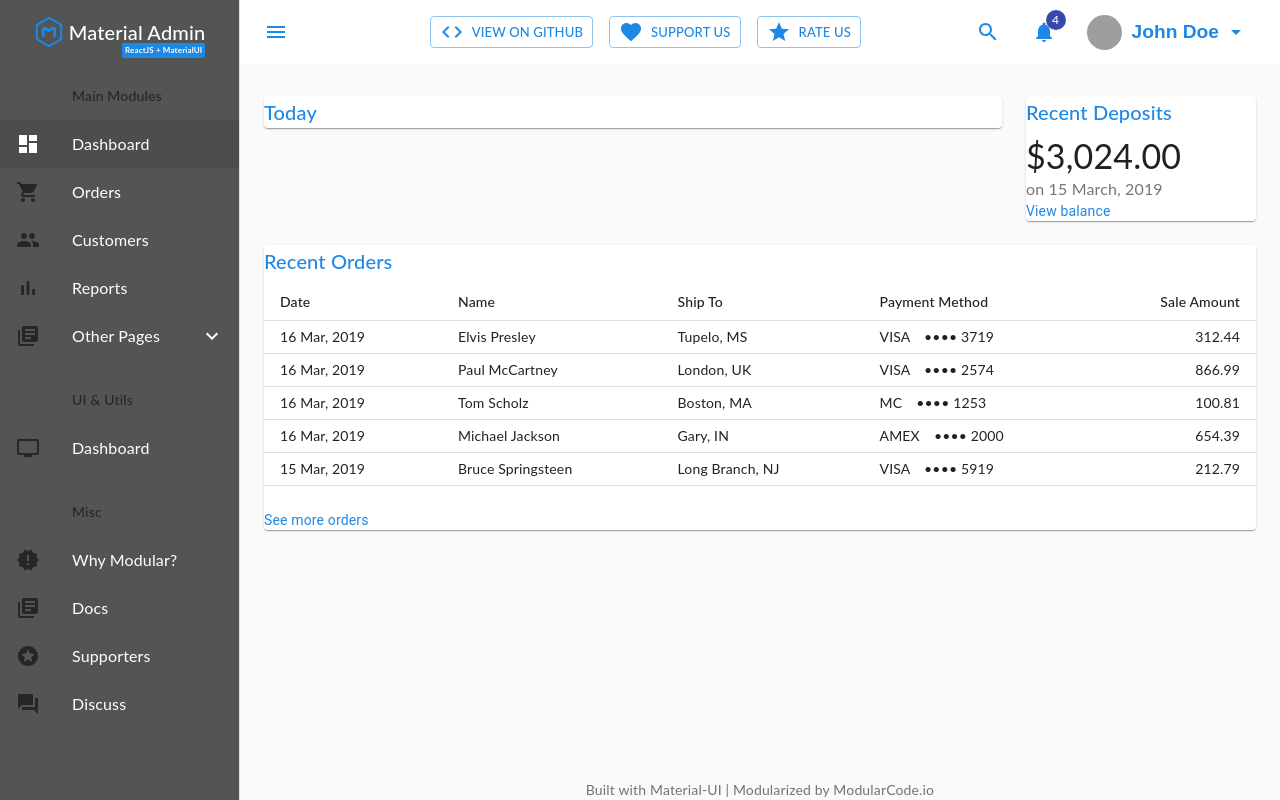
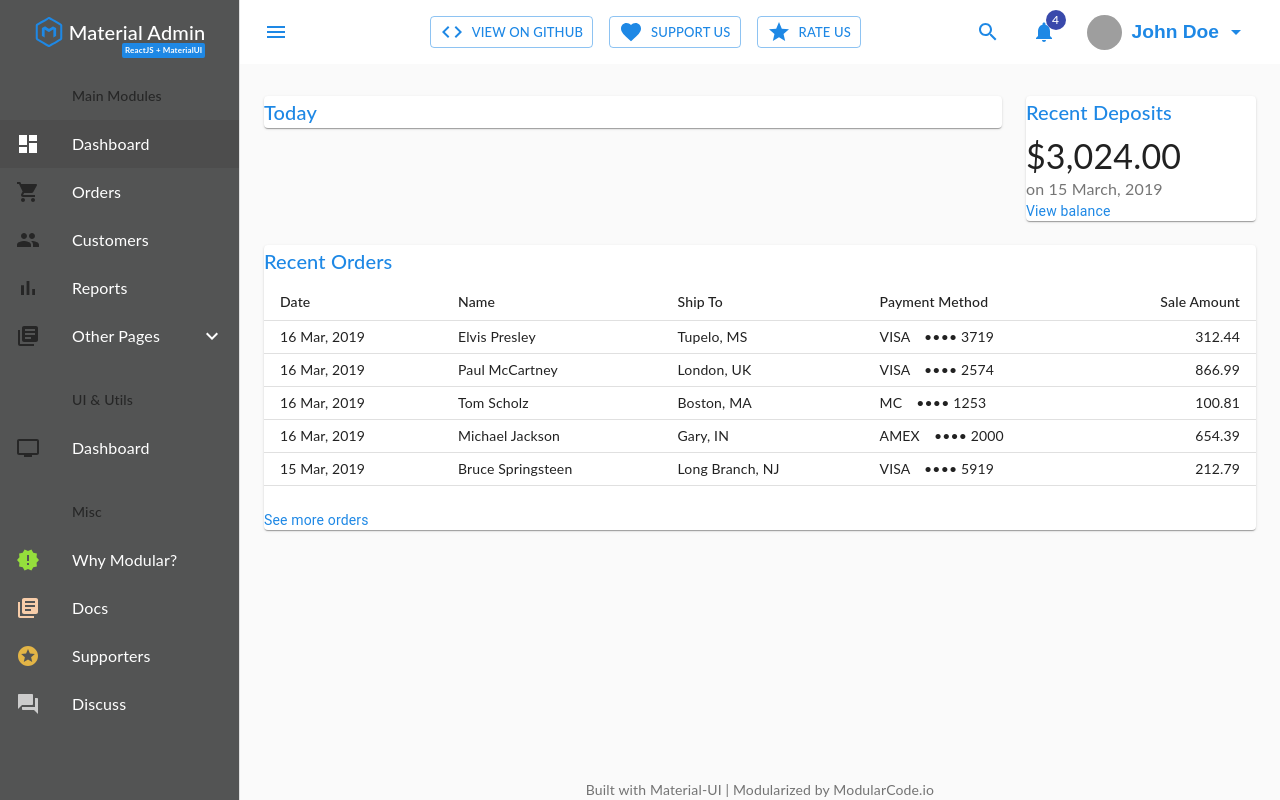
Before and after one commit to biggestredapple/react-material, a React (Create React App) app: page / in a window 1280 px wide. Built offline with nearby package versions, Linux system fonts and the light colour scheme; grey boxes are pictures that could not be loaded.

Commit message:
Sidebar Navigation
Naming Update

```diff
--- a/package.json
+++ b/package.json
@@ -1,7 +1,7 @@
 {
   "name": "@modularcode/material-admin-react",
   "version": "0.1.0",
-  "description": "Modular Material Admin React: Free MaterialUI+ReactJS+TypeScript theme",
+  "description": "Modular Material Admin + React: Free MaterialUI, ReactJS, TypeScript theme",
   "repository": {
     "type": "git",
     "url": "https://github.com/modularcode/material-admin-react.git"
--- a/public/index.html
+++ b/public/index.html
@@ -19,7 +19,7 @@
       work correctly both with client-side routing and a non-root public URL.
       Learn how to configure a non-root public URL by running `npm run build`.
     -->
-    <title>Modular +  Material Admin React</title>
+    <title>Modular Material Admin + React</title>
   </head>
   <body>
     <noscript>You need to enable JavaScript to run this app.</noscript>
--- a/src/App.tsx
+++ b/src/App.tsx
@@ -8,8 +8,6 @@ import Auth from './Auth/Auth'
 import Dashboard from './Dashboard/Dashboard'
 
 const App = () => {
-  console.log('rerendered app')
-
   return (
     <div className="App">
       <CssBaseline />
--- a/src/Dashboard/Home/Home.tsx
+++ b/src/Dashboard/Home/Home.tsx
@@ -1,11 +1,11 @@
 import React from 'react'
 // import clsx from 'clsx'
-import { makeStyles } from '@material-ui/core/styles'
+// import { makeStyles } from '@material-ui/core/styles'
 
 import Grid from '@material-ui/core/Grid'
 import Paper from '@material-ui/core/Paper'
 
-import { Theme } from '_theme'
+// import { Theme } from '_theme'
 
 import PageContainer from '../_common/BasePageContainer'
 import Chart from './Chart'
@@ -13,7 +13,7 @@ import Deposits from './Deposits'
 import Orders from './Orders'
 
 export default function Home() {
-  const classes = useStyles()
+  // const classes = useStyles()
 
   return (
     <PageContainer>
@@ -41,9 +41,9 @@ export default function Home() {
   )
 }
 
-const useStyles = makeStyles((theme: Theme) => ({
-  container: {
-    paddingTop: theme.spacing(4),
-    paddingBottom: theme.spacing(4),
-  },
-}))
+// const useStyles = makeStyles((theme: Theme) => ({
+//   container: {
+//     paddingTop: theme.spacing(4),
+//     paddingBottom: theme.spacing(4),
+//   },
+// }))
--- a/src/Dashboard/_common/TheSidebar/SidebarNav.tsx
+++ b/src/Dashboard/_common/TheSidebar/SidebarNav.tsx
@@ -3,7 +3,6 @@ import { makeStyles, createStyles } from '@material-ui/core/styles'
 import List from '@material-ui/core/List'
 import ListSubheader from '@material-ui/core/ListSubheader'
 
-import { SvgIconProps } from '@material-ui/core/SvgIcon'
 import IconDashboard from '@material-ui/icons/Dashboard'
 import IconShoppingCart from '@material-ui/icons/ShoppingCart'
 import IconPeople from '@material-ui/icons/People'
@@ -15,24 +14,15 @@ import IconStars from '@material-ui/icons/Stars'
 import IconNewReleases from '@material-ui/icons/NewReleases'
 
 import { Theme } from '_theme'
-import SidebarNavListItem from './SidebarNavListItem'
+import SidebarNavListItems from './SidebarNavListItems'
 
-interface SidebarNavProps {
+export interface SidebarNavProps {
   isCollapsed: boolean
 }
 
-interface SidebarNavListItem {
-  name: string
-  link?: string
-  Icon?: React.ComponentType<SvgIconProps>
-  IconStyle?: object
-}
-
-interface SidebarNavListProps {
-  items: SidebarNavListItem[]
-  isNested?: boolean
-  isCollapsed?: boolean
-}
+const SidebarNav = (props: SidebarNavProps) => {
+  const { isCollapsed } = props
+  const classes = useStyles()
 
   const sidebarNavListItemsMain = [
     {
@@ -104,59 +94,27 @@ const sidebarNavListItemsMisc = [
       name: 'Why Modular?',
       link: '/demo/features',
       Icon: IconNewReleases,
-    IconStyle: {
-      color: '#95de3c',
-    },
+      IconClassName: classes.iconFeatures,
     },
     {
       name: 'Docs',
       link: '/demo/docs',
       Icon: IconLibraryBooks,
-    IconStyle: {
-      color: '#f8cda9',
-    },
+      IconClassName: classes.iconDocs,
     },
     {
       name: 'Supporters',
       link: '/demo/supporters',
       Icon: IconStars,
-    IconStyle: {
-      color: '#e3b546',
-    },
+      IconClassName: classes.iconSupporters,
     },
     {
       name: 'Discuss',
       link: '/demo/discuss',
       Icon: IconQuestionAnswer,
-    IconStyle: {
-      color: '#ccc',
-    },
+      IconClassName: classes.iconDiscuss,
     },
   ]
-
-const SidebarNavListItems: React.FC<SidebarNavListProps> = (
-  props: SidebarNavListProps,
-) => {
-  const { items = [], isCollapsed = false, isNested = false } = props
-  // const classes = useStyles()
-
-  return (
-    <>
-      {items.map(item => (
-        <SidebarNavListItem
-          {...item}
-          isCollapsed={isCollapsed}
-          isNested={isNested}
-          key={item.name || item.link}
-        />
-      ))}
-    </>
-  )
-}
-
-const SidebarNav = (props: SidebarNavProps) => {
-  const { isCollapsed } = props
-  const classes = useStyles()
 
   return (
     <div>
@@ -197,6 +155,18 @@ const useStyles = makeStyles((theme: Theme) =>
     navList: {
       width: theme.sidebar.width,
     },
+    iconFeatures: {
+      color: '#95de3c',
+    },
+    iconDocs: {
+      color: '#f8cda9',
+    },
+    iconSupporters: {
+      color: '#e3b546',
+    },
+    iconDiscuss: {
+      color: '#ccc',
+    },
   }),
 )
 
--- a/src/Dashboard/_common/TheSidebar/SidebarNavListItem.tsx
+++ b/src/Dashboard/_common/TheSidebar/SidebarNavListItem.tsx
@@ -1,5 +1,5 @@
 import React, { forwardRef, HTMLAttributes } from 'react'
-import PropTypes, { any } from 'prop-types'
+import PropTypes from 'prop-types'
 import clsx from 'clsx'
 
 import { makeStyles, createStyles } from '@material-ui/core/styles'
@@ -12,8 +12,7 @@ import Tooltip from '@material-ui/core/Tooltip'
 import Collapse from '@material-ui/core/Collapse'
 import Divider from '@material-ui/core/Divider'
 
-// import { SvgIconProps } from '@material-ui/core/SvgIcon'
-
+import { SvgIconProps } from '@material-ui/core/SvgIcon'
 import IconExpandLess from '@material-ui/icons/ExpandLess'
 import IconExpandMore from '@material-ui/icons/ExpandMore'
 import IconSpacer from '@material-ui/icons/FiberManualRecord'
@@ -25,6 +24,9 @@ export const SidebarNavListItemPropTypes = {
   name: PropTypes.string.isRequired,
   link: PropTypes.string,
   Icon: PropTypes.elementType,
+  IconStyles: PropTypes.object,
+  IconClassName: PropTypes.string,
+  IconClassNameActive: PropTypes.string,
   isCollapsed: PropTypes.bool,
   isOpen: PropTypes.bool,
   isNested: PropTypes.bool,
@@ -38,7 +40,9 @@ export const SidebarNavListItemPropTypes = {
 export type SidebarNavListItemProps = PropTypes.InferProps<
   typeof SidebarNavListItemPropTypes
 > & {
-  // Icon?: React.ComponentType<SvgIconProps>
+  Icon?: React.ComponentType<SvgIconProps>
+  IconStyles?: React.CSSProperties
+  IconClassName?: string
   items?: SidebarNavListItemProps[]
 }
 
@@ -62,20 +66,38 @@ export const ListItemLink: React.ExoticComponent<NavLinkProps> = forwardRef(
 export const ListItemComponent: React.ExoticComponent<
   ListItemComponentProps
 > = forwardRef((props: ListItemComponentProps, ref: React.Ref<HTMLDivElement>) => {
+  // Omit isCollapsed
+  const { isCollapsed, ...newProps } = props
+  const classes = useStyles()
+
   const component =
     typeof props.link === 'string' ? (
-      <ListItem {...props} button component={ListItemLink} to={props.link} />
+      <ListItem {...newProps} button component={ListItemLink} to={props.link} />
     ) : (
-      <ListItem {...props} button ref={ref} />
+      <ListItem {...newProps} button ref={ref} />
     )
 
-  return <div ref={ref}>{component}</div>
+  return (
+    <div ref={ref} className={clsx(isCollapsed && classes.navItemCollapsedWrapper)}>
+      {component}
+    </div>
+  )
 })
 
 const SidebarNavListItem: React.FC<SidebarNavListItemProps> = (
   props: SidebarNavListItemProps,
 ) => {
-  const { name, link, Icon, isCollapsed, isNested, className, items = [] } = props
+  const {
+    name,
+    link,
+    Icon,
+    IconStyles = {},
+    IconClassName = '',
+    isCollapsed,
+    isNested,
+    className,
+    items = [],
+  } = props
   const isTooltipEnabeld = isCollapsed
   const classes = useStyles()
   const isExpandable = items && items.length > 0
@@ -102,10 +124,14 @@ const SidebarNavListItem: React.FC<SidebarNavListItemProps> = (
       isCollapsed={isCollapsed}
       onClick={handleClick}
     >
-      {!!ListItemIconInner && <ListItemIcon>{ListItemIconInner}</ListItemIcon>}
+      {!!ListItemIconInner && (
+        <ListItemIcon style={IconStyles} className={IconClassName}>
+          {ListItemIconInner}
+        </ListItemIcon>
+      )}
       <ListItemText primary={name} />
-      {isExpandable && !isCollapsed && !open && <IconExpandMore />}
-      {isExpandable && !isCollapsed && open && <IconExpandLess />}
+      {isExpandable && !open && <IconExpandMore className={classes.iconToggle} />}
+      {isExpandable && open && <IconExpandLess className={classes.iconToggle} />}
     </ListItemComponent>
   )
 
@@ -154,6 +180,7 @@ const useStyles = makeStyles((theme: Theme) =>
       paddingLeft: theme.spacing(11),
     },
     navItem: {
+      position: 'relative',
       '&.active': {
         background: 'rgba(0, 0, 0, 0.08)',
         '& .MuiListItemIcon-root': {
@@ -165,7 +192,18 @@ const useStyles = makeStyles((theme: Theme) =>
       whiteSpace: 'nowrap',
       flexWrap: 'nowrap',
       width: theme.sidebar.widthCollapsed,
+      '& $iconToggle': {
+        position: 'absolute',
+        bottom: -1,
+        fontSize: 14,
+        left: '50%',
+        marginLeft: '-0.5em',
+      },
     },
+    navItemCollapsedWrapper: {
+      width: theme.sidebar.widthCollapsed,
+    },
+    iconToggle: {},
     iconSpacer: {
       fontSize: 13,
       marginLeft: 6,
--- /dev/null
+++ b/src/Dashboard/_common/TheSidebar/SidebarNavListItems.tsx
@@ -0,0 +1,31 @@
+import React from 'react'
+
+import SidebarNavListItem, { SidebarNavListItemProps } from './SidebarNavListItem'
+
+export interface SidebarNavListItemsProps {
+  items: SidebarNavListItemProps[]
+  isNested?: boolean
+  isCollapsed?: boolean
+}
+
+const SidebarNavListItems: React.FC<SidebarNavListItemsProps> = (
+  props: SidebarNavListItemsProps,
+) => {
+  const { items = [], isCollapsed = false, isNested = false } = props
+  // const classes = useStyles()
+
+  return (
+    <>
+      {items.map((item, index) => (
+        <SidebarNavListItem
+          {...item}
+          isCollapsed={isCollapsed}
+          isNested={isNested}
+          key={index}
+        />
+      ))}
+    </>
+  )
+}
+
+export default SidebarNavListItems
--- a/tsconfig.json
+++ b/tsconfig.json
@@ -1,7 +1,7 @@
 {
   "compilerOptions": {
     "baseUrl": "src",
-    "target": "es5",
+    "target": "es2017",
     "lib": [
       "dom",
       "dom.iterable",
```
Also changed, not shown: src/Dashboard/Dashboard.tsx (+6 -4 lines), src/Dashboard/_common/TheSidebar/Sidebar.tsx (+8 -5 lines), src/Dashboard/_common/TheSidebar/SidebarNavList.tsx (deleted, +0 -16 lines), public/manifest.json. Lines whose indentation alone changed are shown as unchanged.
